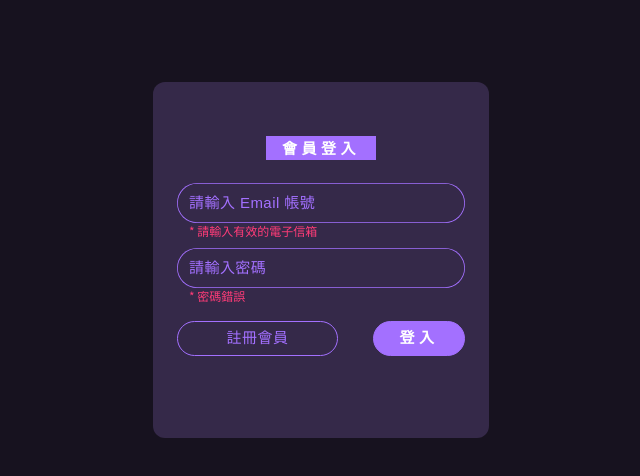
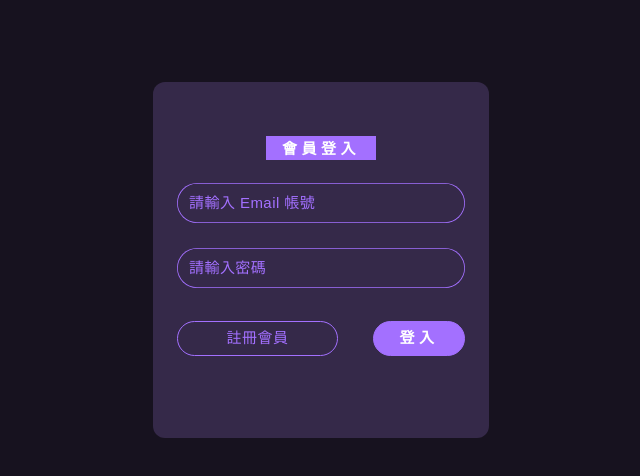
Before and after one commit to wl00887404/sg-art-interview, a React (Create React App) app in the folder client/: page /login in a window 1280 px wide. Shown: the top 476 px of the page, without its empty margins (319-959 px from the left). Built offline with nearby package versions, Linux system fonts and the light colour scheme.

Commit message:
:sparkles: Complete all features in <LoginDialog>

```diff
--- a/client/package.json
+++ b/client/package.json
@@ -7,6 +7,7 @@
     "@testing-library/user-event": "^13.5.0",
     "axios": "^1.5.1",
     "http-proxy-middleware": "^2.0.6",
+    "rc-field-form": "^1.40.0",
     "react": "^18.2.0",
     "react-dom": "^18.2.0",
     "react-router-dom": "^6.17.0",
--- a/client/src/components/shared/Dialog/Button.tsx
+++ b/client/src/components/shared/Dialog/Button.tsx
@@ -5,6 +5,7 @@ export const GhostButton = styled.button`
   background: transparent;
   border: 1px solid var(--primary-color);
   color: var(--primary-color);
+  cursor: pointer;
 
   min-width: 5.75rem;
   padding: 0.375rem 0 0.4375rem;
--- a/client/src/components/shared/Dialog/Input.tsx
+++ b/client/src/components/shared/Dialog/Input.tsx
@@ -17,6 +17,7 @@ const StyledInput = styled.input`
 `;
 
 const ErrorMessage = styled.div`
+  min-height: 1rem;
   padding: 0 0.75rem;
   color: var(--error);
   margin-top: var(--error-margin-top, 0);
--- /dev/null
+++ b/client/src/libs/regex.ts
@@ -0,0 +1,2 @@
+export const emailRegex =
+  /^[a-zA-Z0-9.!#$%&’*+/=?^_`{|}~-]+@[a-zA-Z0-9-]+(?:\.[a-zA-Z0-9-]+)*$/;
--- a/client/src/pages/LoginDialog.tsx
+++ b/client/src/pages/LoginDialog.tsx
@@ -1,8 +1,13 @@
 import styled from 'styled-components';
+import { Link } from 'react-router-dom';
+import Form, { Field } from 'rc-field-form';
+import axios from 'axios';
 
+import { emailRegex } from '../libs/regex';
 import Dialog from '../components/shared/Dialog/Dialog';
 import Input from '../components/shared/Dialog/Input';
 import { PrimaryButton, GhostButton } from '../components/shared/Dialog/Button';
+import { useState } from 'react';
 
 const EmailInputContainer = styled.div`
   margin: 1.5625rem 0 0.5625rem;
@@ -19,19 +24,66 @@ const ButtonContainer = styled.div`
   margin-bottom: 1.625rem;
 `;
 
+const StyledGhostButton = styled(GhostButton)`
+  width: 100%;
+`;
+
 const LoginDialog = () => {
+  const [isLoginFailed, setIsLoginFailed] = useState(false);
+
+  const login = async (values: any) => {
+    const { email, password } = values;
+
+    const { data } = await axios.post('/api/login', { email, password });
+
+    if (data.status !== 'success') {
+      return setIsLoginFailed(true);
+    }
+
+    window.location.href = '/';
+  };
+
   return (
     <Dialog title="會員登入">
+      <Form onFinish={login}>
+        {(_values, form) => {
+          return (
+            <>
               <EmailInputContainer>
-        <Input placeholder="請輸入 Email 帳號" error="請輸入有效的電子信箱" />
+                <Field
+                  name="email"
+                  initialValue=""
+                  rules={[
+                    { required: true, message: '電子信箱為必填項目' },
+                    { pattern: emailRegex, message: '請輸入有效的電子信箱' },
+                  ]}
+                >
+                  <Input
+                    type="text"
+                    placeholder="請輸入 Email 帳號"
+                    error={form.getFieldError('email')[0]}
+                  />
+                </Field>
               </EmailInputContainer>
               <PasswordInputContainer>
-        <Input placeholder="請輸入密碼" error="密碼錯誤" />
+                <Field name="password" initialValue="">
+                  <Input
+                    type="password"
+                    placeholder="請輸入密碼"
+                    error={isLoginFailed ? '密碼錯誤' : ''}
+                  />
+                </Field>
               </PasswordInputContainer>
               <ButtonContainer>
-        <GhostButton>註冊會員</GhostButton>
-        <PrimaryButton>登入</PrimaryButton>
+                <Link to="/register">
+                  <StyledGhostButton type="button">註冊會員</StyledGhostButton>
+                </Link>
+                <PrimaryButton type="submit">登入</PrimaryButton>
               </ButtonContainer>
+            </>
+          );
+        }}
+      </Form>
     </Dialog>
   );
 };
```
Also changed, not shown: 1 other file (tests, documents, lock files or other folders). Lines whose indentation alone changed are shown as unchanged.
